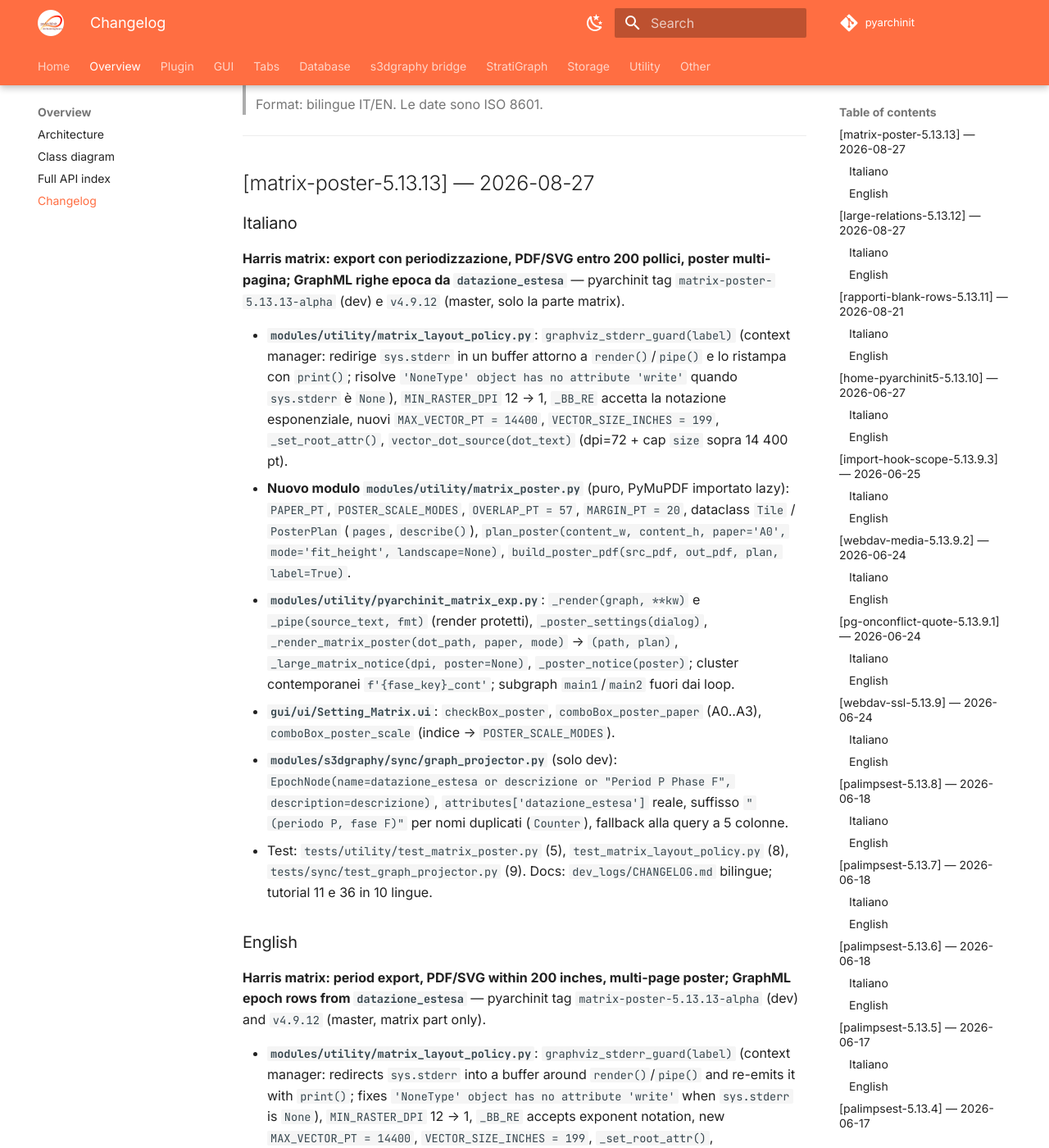
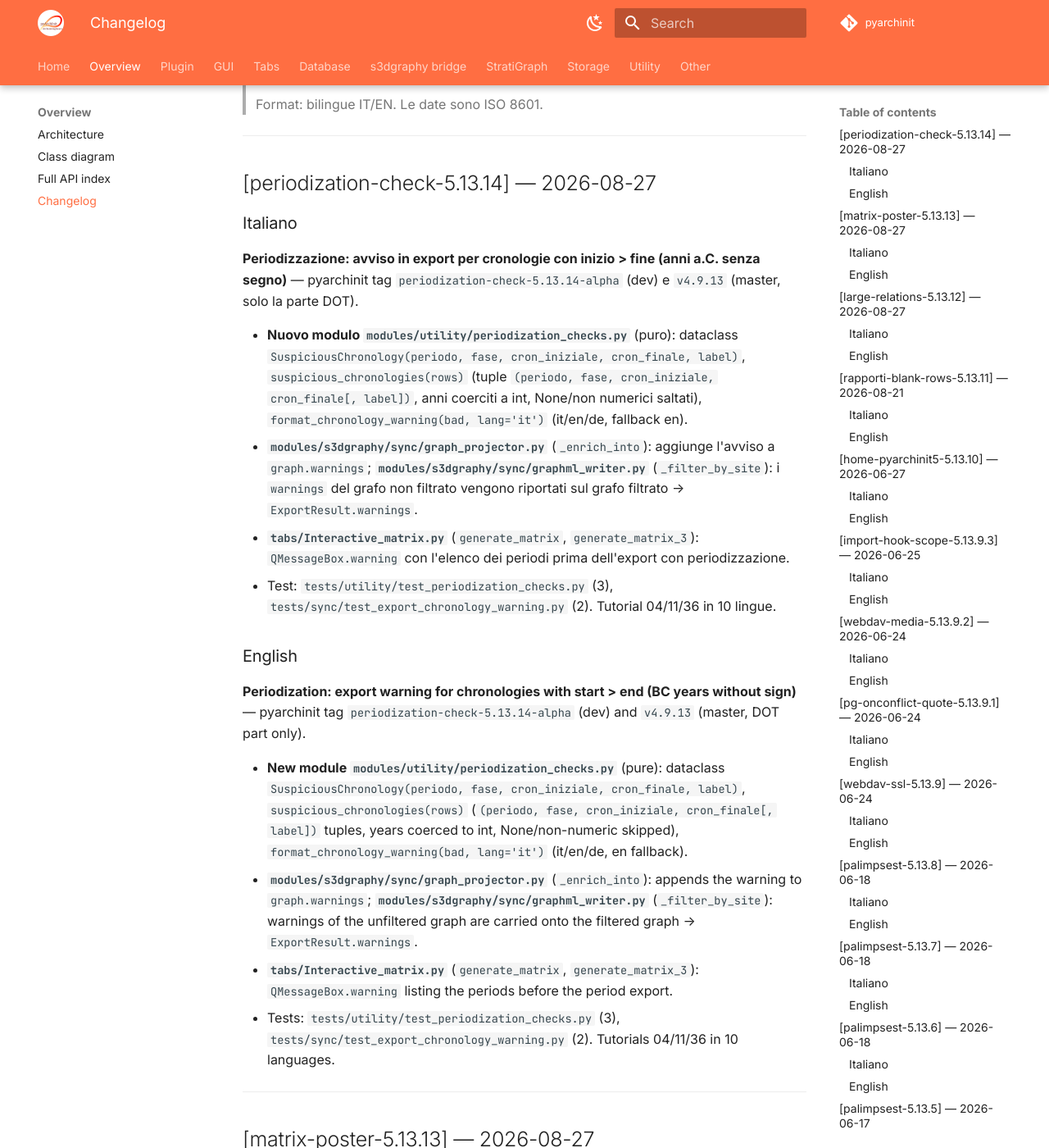
Before and after one commit to enzococca/pyarchinit-api-docs, an MkDocs documentation site: the page built from docs/CHANGELOG.md, in a window 1280 px wide and 1400 px high, scrolled down 229 px. Shown: the whole window at 82% size. Built offline with MkDocs 1.6.1 and Material for MkDocs 9.7.7, drawn with Linux system fonts in a browser that asks for light colours; comment, search, counter and statistics services are not loaded.

Commit message:
changelog: add periodization-check-5.13.14 / 4.9.13 (chronology start > end warning)

```diff
--- a/docs/CHANGELOG.md
+++ b/docs/CHANGELOG.md
@@ -4,6 +4,28 @@
 > da `pyarchinit-code_dev/`.
 >
 > Format: bilingue IT/EN. Le date sono ISO 8601.
+
+---
+
+## [periodization-check-5.13.14] — 2026-08-27
+
+### Italiano
+
+**Periodizzazione: avviso in export per cronologie con inizio > fine (anni a.C. senza segno)** — pyarchinit tag `periodization-check-5.13.14-alpha` (dev) e `v4.9.13` (master, solo la parte DOT).
+
+- **Nuovo modulo `modules/utility/periodization_checks.py`** (puro): dataclass `SuspiciousChronology(periodo, fase, cron_iniziale, cron_finale, label)`, `suspicious_chronologies(rows)` (tuple `(periodo, fase, cron_iniziale, cron_finale[, label])`, anni coerciti a int, None/non numerici saltati), `format_chronology_warning(bad, lang='it')` (it/en/de, fallback en).
+- **`modules/s3dgraphy/sync/graph_projector.py`** (`_enrich_into`): aggiunge l'avviso a `graph.warnings`; **`modules/s3dgraphy/sync/graphml_writer.py`** (`_filter_by_site`): i `warnings` del grafo non filtrato vengono riportati sul grafo filtrato → `ExportResult.warnings`.
+- **`tabs/Interactive_matrix.py`** (`generate_matrix`, `generate_matrix_3`): `QMessageBox.warning` con l'elenco dei periodi prima dell'export con periodizzazione.
+- Test: `tests/utility/test_periodization_checks.py` (3), `tests/sync/test_export_chronology_warning.py` (2). Tutorial 04/11/36 in 10 lingue.
+
+### English
+
+**Periodization: export warning for chronologies with start > end (BC years without sign)** — pyarchinit tag `periodization-check-5.13.14-alpha` (dev) and `v4.9.13` (master, DOT part only).
+
+- **New module `modules/utility/periodization_checks.py`** (pure): dataclass `SuspiciousChronology(periodo, fase, cron_iniziale, cron_finale, label)`, `suspicious_chronologies(rows)` (`(periodo, fase, cron_iniziale, cron_finale[, label])` tuples, years coerced to int, None/non-numeric skipped), `format_chronology_warning(bad, lang='it')` (it/en/de, en fallback).
+- **`modules/s3dgraphy/sync/graph_projector.py`** (`_enrich_into`): appends the warning to `graph.warnings`; **`modules/s3dgraphy/sync/graphml_writer.py`** (`_filter_by_site`): warnings of the unfiltered graph are carried onto the filtered graph → `ExportResult.warnings`.
+- **`tabs/Interactive_matrix.py`** (`generate_matrix`, `generate_matrix_3`): `QMessageBox.warning` listing the periods before the period export.
+- Tests: `tests/utility/test_periodization_checks.py` (3), `tests/sync/test_export_chronology_warning.py` (2). Tutorials 04/11/36 in 10 languages.
 
 ---
 
```
